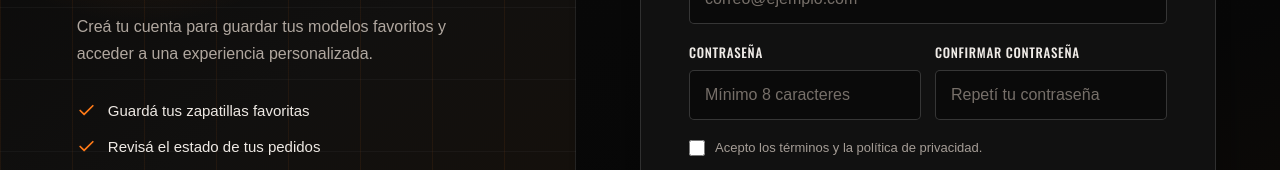
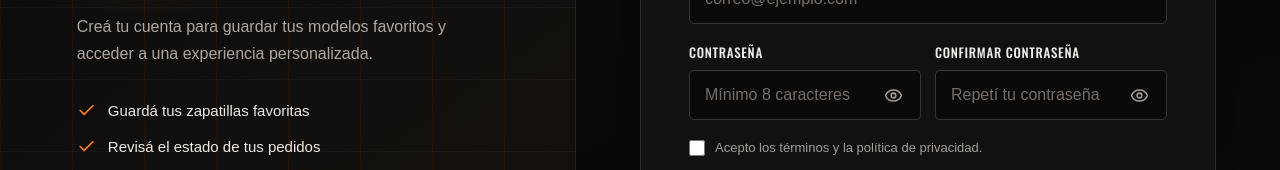
Before and after one commit to olatealejo/Proyecto_Big_Foot, a React (Vite) app: page /registro in a window 1280 px wide. Shown: the part 507-677 px from the top of the page. Built offline with nearby package versions, Linux system fonts and the light colour scheme.

Commit message:
feat: mostrar y ocultar contraseñas

```diff
--- a/src/pages/Signup.css
+++ b/src/pages/Signup.css
@@ -261,6 +261,41 @@
   border-color: #ff6b55;
 }
 
+.signup-password {
+  position: relative;
+}
+
+.signup-password input {
+  padding-right: 48px;
+}
+
+.signup-password-boton {
+  position: absolute;
+  top: 50%;
+  right: 12px;
+
+  width: 32px;
+  height: 32px;
+  padding: 0;
+
+  display: grid;
+  place-items: center;
+
+  color: #a59d96;
+  background: transparent;
+  border: 0;
+  border-radius: 4px;
+  cursor: pointer;
+  transform: translateY(-50%);
+}
+
+.signup-password-boton:hover,
+.signup-password-boton:focus-visible {
+  color: #ff9a45;
+  background-color: rgba(255, 122, 24, 0.1);
+  outline: none;
+}
+
 .signup-error {
   margin: 0;
   color: #ff826c;
--- a/src/pages/Signup.jsx
+++ b/src/pages/Signup.jsx
@@ -1,12 +1,13 @@
 import { useState } from 'react'
 import { Link } from 'react-router-dom'
-import { ArrowLeft, ArrowRight, Check } from 'lucide-react'
+import { ArrowLeft, ArrowRight, Check, Eye, EyeOff } from 'lucide-react'
 
 import logo from '../assets/Logo_Web_transparente.png'
 import './Signup.css'
 
 function Signup() {
   const [errorContrasena, setErrorContrasena] = useState('')
+  const [mostrarContrasena, setMostrarContrasena] = useState(false)
 
   function manejarRegistro(evento) {
     evento.preventDefault()
@@ -100,36 +101,78 @@ function Signup() {
               <div className="signup-fila">
                 <div className="signup-campo">
                   <label htmlFor="contrasena-registro">Contraseña</label>
+                  <div className="signup-password">
                     <input
                       id="contrasena-registro"
                       name="contrasena"
-                    type="password"
+                      type={mostrarContrasena ? 'text' : 'password'}
                       placeholder="Mínimo 8 caracteres"
                       autoComplete="new-password"
                       minLength={8}
                       onChange={() => setErrorContrasena('')}
                       required
                     />
+
+                    <button
+                      type="button"
+                      className="signup-password-boton"
+                      onClick={() => setMostrarContrasena(!mostrarContrasena)}
+                      aria-label={
+                        mostrarContrasena
+                          ? 'Ocultar contraseñas'
+                          : 'Mostrar contraseñas'
+                      }
+                      aria-pressed={mostrarContrasena}
+                    >
+                      {mostrarContrasena ? (
+                        <EyeOff size={19} strokeWidth={1.9} />
+                      ) : (
+                        <Eye size={19} strokeWidth={1.9} />
+                      )}
+                    </button>
+                  </div>
                 </div>
 
                 <div className="signup-campo">
                   <label htmlFor="confirmar-contrasena">
                     Confirmar contraseña
                   </label>
+                  <div className="signup-password">
                     <input
                       id="confirmar-contrasena"
                       name="confirmarContrasena"
-                    type="password"
+                      type={mostrarContrasena ? 'text' : 'password'}
                       placeholder="Repetí tu contraseña"
                       autoComplete="new-password"
                       minLength={8}
                       onChange={() => setErrorContrasena('')}
                       aria-invalid={Boolean(errorContrasena)}
                       aria-describedby={
-                      errorContrasena ? 'error-confirmar-contrasena' : undefined
+                        errorContrasena
+                          ? 'error-confirmar-contrasena'
+                          : undefined
                       }
                       required
                     />
+
+                    <button
+                      type="button"
+                      className="signup-password-boton"
+                      onClick={() => setMostrarContrasena(!mostrarContrasena)}
+                      aria-label={
+                        mostrarContrasena
+                          ? 'Ocultar contraseñas'
+                          : 'Mostrar contraseñas'
+                      }
+                      aria-pressed={mostrarContrasena}
+                    >
+                      {mostrarContrasena ? (
+                        <EyeOff size={19} strokeWidth={1.9} />
+                      ) : (
+                        <Eye size={19} strokeWidth={1.9} />
+                      )}
+                    </button>
+                  </div>
 
                   {errorContrasena && (
                     <p
```
Lines whose indentation alone changed are shown as unchanged.
